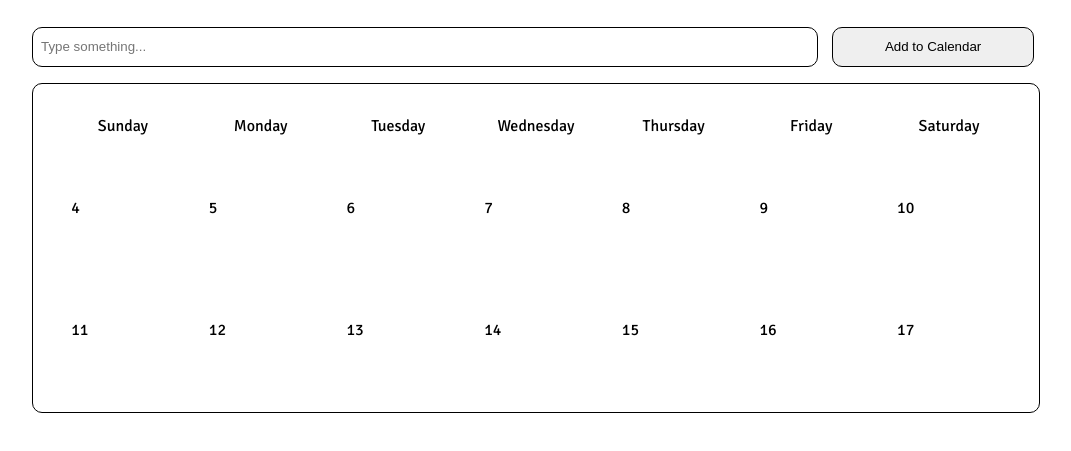
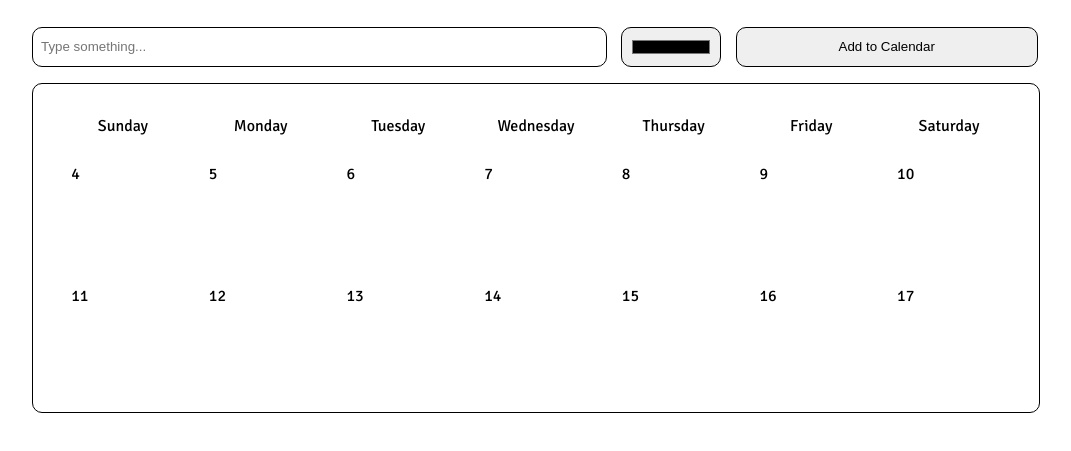
Before and after one commit to VivianChan1998/WebProgramming-Practice-Personal-Calendar, a plain HTML site: page index.html in a window 1280 px wide. Shown: the part 199-650 px from the top of the page, without its empty margins (104-1175 px from the left). Drawn offline with Linux system fonts and the light colour scheme.

Commit message:
change color

```diff
--- a/index.html
+++ b/index.html
@@ -15,6 +15,7 @@
         <h1>My Calendar</h1>
         <div id="enterContent">
             <input type="text" placeholder="Type something..." id="cal-input"></input>
+            <input type="color" id="cal-color"></input>
             <button id="cal-setText">Add to Calendar</button>
         </div>
         <div id="options">
--- a/main.js
+++ b/main.js
@@ -1,15 +1,20 @@
 var cells = document.getElementsByClassName("date")
 var input = document.getElementById("cal-input")
+input.value = ''
+var color = document.getElementById("cal-color")
+color.value = '#000000'
 var setText = document.getElementById("cal-setText")
 
 setText.addEventListener('click', () => {
     var sel = document.getElementsByClassName('selected')[0]
     if(sel.childElementCount){
         sel.children[0].textContent = input.value
+        sel.children[0].setAttribute('style', `color: ${color.value}`)
     }
     else{
-        var node = document.createElement("span")
+        var node = document.createElement("div")
         var text = document.createTextNode(input.value)
+        node.setAttribute('style', `color: ${color.value}`)
         node.appendChild(text)
         sel.appendChild(node)
     }
--- a/style.css
+++ b/style.css
@@ -21,16 +21,19 @@ table {
     border: 1px solid black;
     border-radius: 10px;
     padding: 1vh;
+    margin: 1vh 0 2vh 0;
+    vertical-align: top;
 }
-
-#enterContent input{
-    width: 78%;
-    margin: 1vh 1% 2vh 0;
+#cal-input{
+    width: 57%;
 }
-
-#enterContent button{
-    width: 20%;
-    margin: 1vh 0 2vh 0;
+#cal-color{
+    width: 10%;
+    margin-left: 1%;
+    margin-right: 1%;
+}
+#cal-setText{
+    width: 30%;
 }
 
 #Cal-main {
@@ -64,3 +67,16 @@ table {
     color: white;
     border-radius: 8px;
 }
+
+.date > div {
+    position: relative;
+    width: 80%;
+    overflow: hidden;
+    word-break: break-all;
+    color: rgb(170, 170, 170);
+}
+
+.date{
+    text-align: top;
+    vertical-align: top;
+}
```
